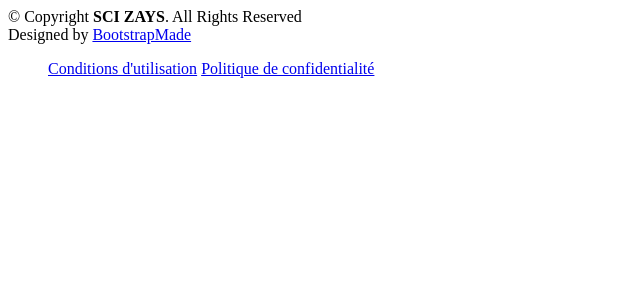
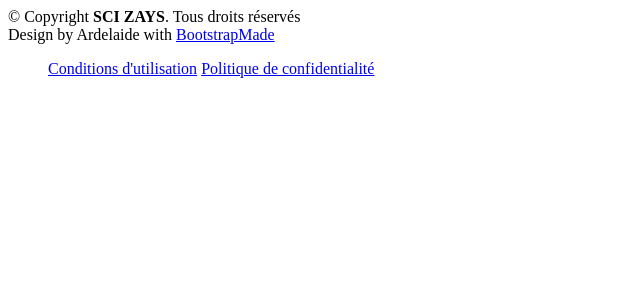
Before and after one commit to ardidjae/zays, a Symfony app: template templates/footer.html.twig in a window 1280 px wide. Shown: the top 300 px of the page, without its empty margins (0-640 px from the left). Run offline with Twig, Linux system fonts and the light colour scheme; the template is opened without the code that fills it, so the values that code supplies are empty; some libraries are stand-ins or nearby versions.

Commit message:
modif footer

```diff
--- a/templates/footer.html.twig
+++ b/templates/footer.html.twig
@@ -12,14 +12,14 @@
 
       <div class="me-md-auto text-center text-md-start">
         <div class="copyright">
-          &copy; Copyright <strong><span>SCI ZAYS</span></strong>. All Rights Reserved
+          &copy; Copyright <strong><span>SCI ZAYS</span></strong>. Tous droits réservés
         </div>
         <div class="credits">
           <!-- All the links in the footer should remain intact. -->
           <!-- You can delete the links only if you purchased the pro version. -->
           <!-- Licensing information: https://bootstrapmade.com/license/ -->
           <!-- Purchase the pro version with working PHP/AJAX contact form: https://bootstrapmade.com/onepage-multipurpose-bootstrap-template/ -->
-          Designed by <a href="https://bootstrapmade.com/">BootstrapMade</a>
+          Design by Ardelaide with <a href="https://bootstrapmade.com/">BootstrapMade</a>
         </div>
       </div>
       <ul class="footer-links">
```
